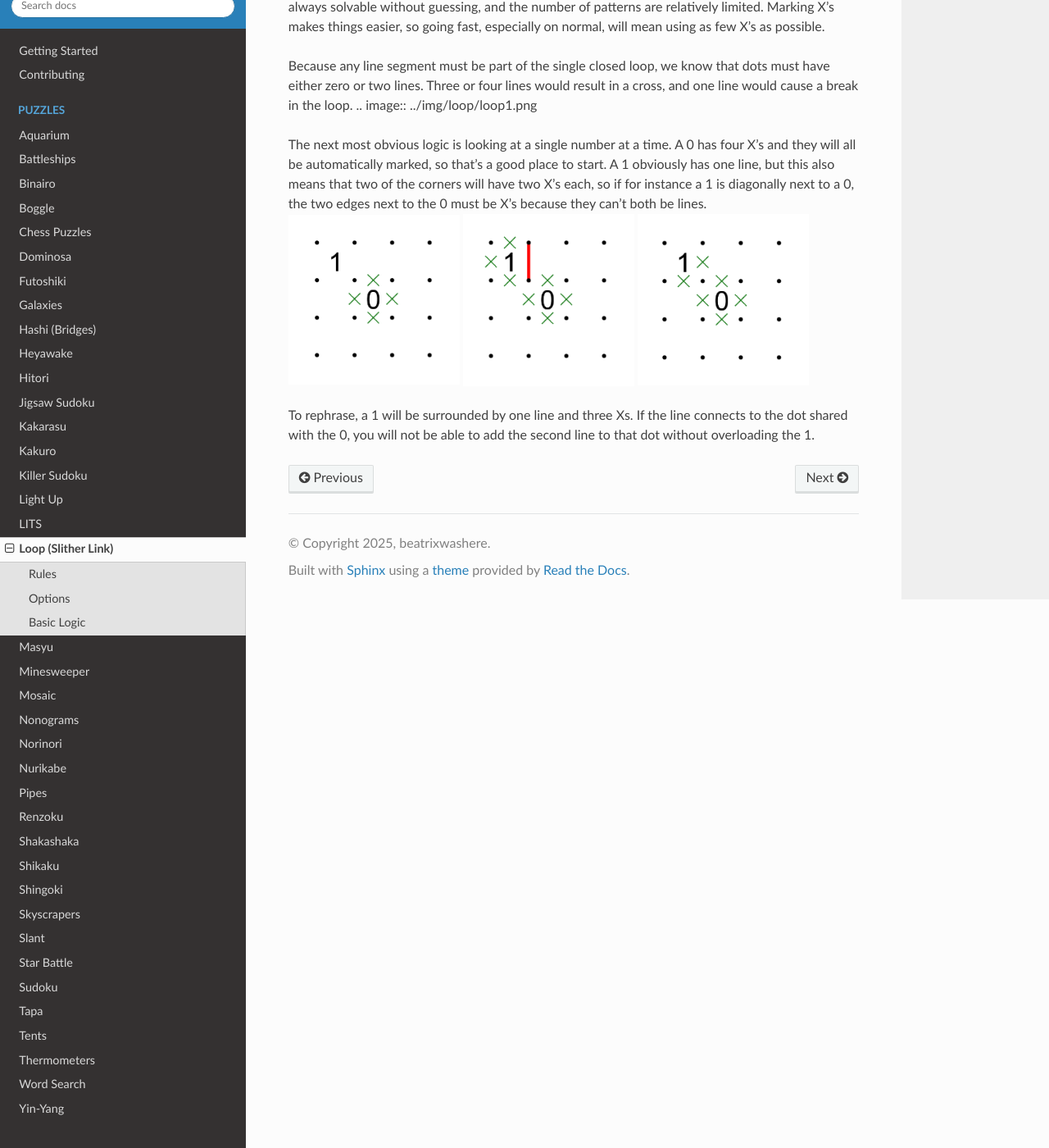
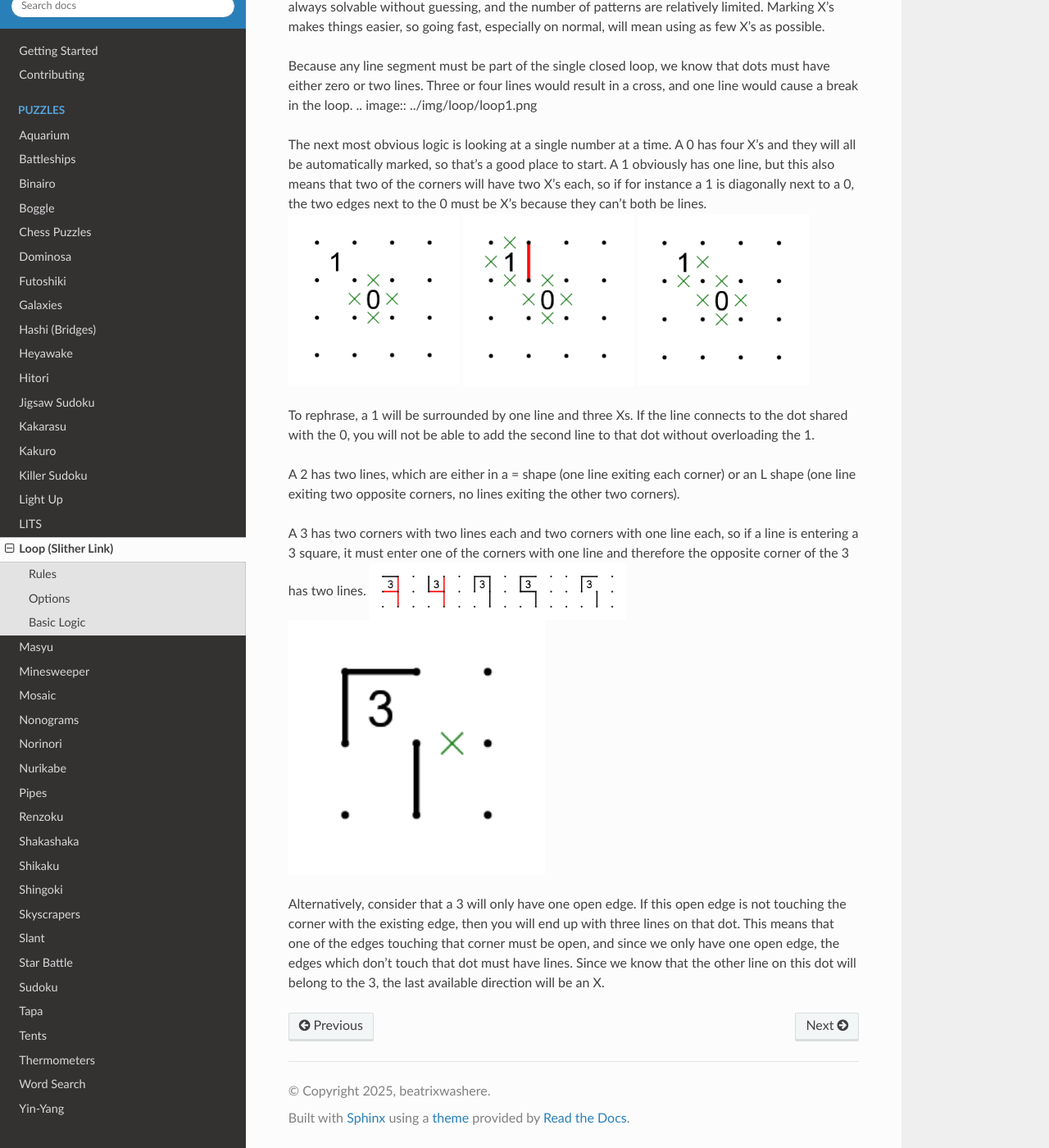
Before and after one commit to Ailurust/puzzle-team-advice, a Sphinx documentation site: the page built from docs/source/puzzles/loop.rst, in a window 1280 px wide and 1400 px high, scrolled down 715 px. Shown: the whole window at 82% size. Built offline with Sphinx 7.4.7 and the Read the Docs theme 3.1.0, drawn with Linux system fonts in a browser that asks for light colours.

Commit message:
update loop page with basic 3 logic

```diff
--- a/docs/source/puzzles/loop.rst
+++ b/docs/source/puzzles/loop.rst
@@ -42,9 +42,17 @@ can’t both be lines.
 To rephrase, a 1 will be surrounded by one line and three Xs. If the line connects to the dot shared with the 0, you will
 not be able to add the second line to that dot without overloading the 1.
 
+A 2 has two lines, which are either in a = shape (one line exiting each corner) or an L shape (one line exiting two
+opposite corners, no lines exiting the other two corners).
 
+A 3 has two corners with two lines each and two corners with one line each, so if a line is entering a 3 square, it must
+enter one of the corners with one line and therefore the opposite corner of the 3 has two lines.
+|ico4| |ico5|
 
-
+Alternatively, consider that a 3 will only have one open edge. If this open edge is not touching the corner with the
+existing edge, then you will end up with three lines on that dot. This means that one of the edges touching that corner
+must be open, and since we only have one open edge, the edges which don't touch that dot must have lines. Since we know
+that the other line on this dot will belong to the 3, the last available direction will be an X.
 
 .. |ico1| image:: ../img/loop/loop2.png
    :class: no-scaled-link
@@ -55,3 +63,10 @@ not be able to add the second line to that dot without overloading the 1.
 .. |ico3| image:: ../img/loop/loop4.png
    :class: no-scaled-link
    :width: 30%
+
+.. |ico5| image:: ../img/loop/loop7.png
+   :class: no-scaled-link
+   :width: 45%
+.. |ico4| image:: ../img/loop/loop6.png
+   :class: no-scaled-link
+   :width: 45%
```
Also changed, not shown: docs/source/img/loop/loop6.png (added), docs/source/img/loop/loop7.png (added).
